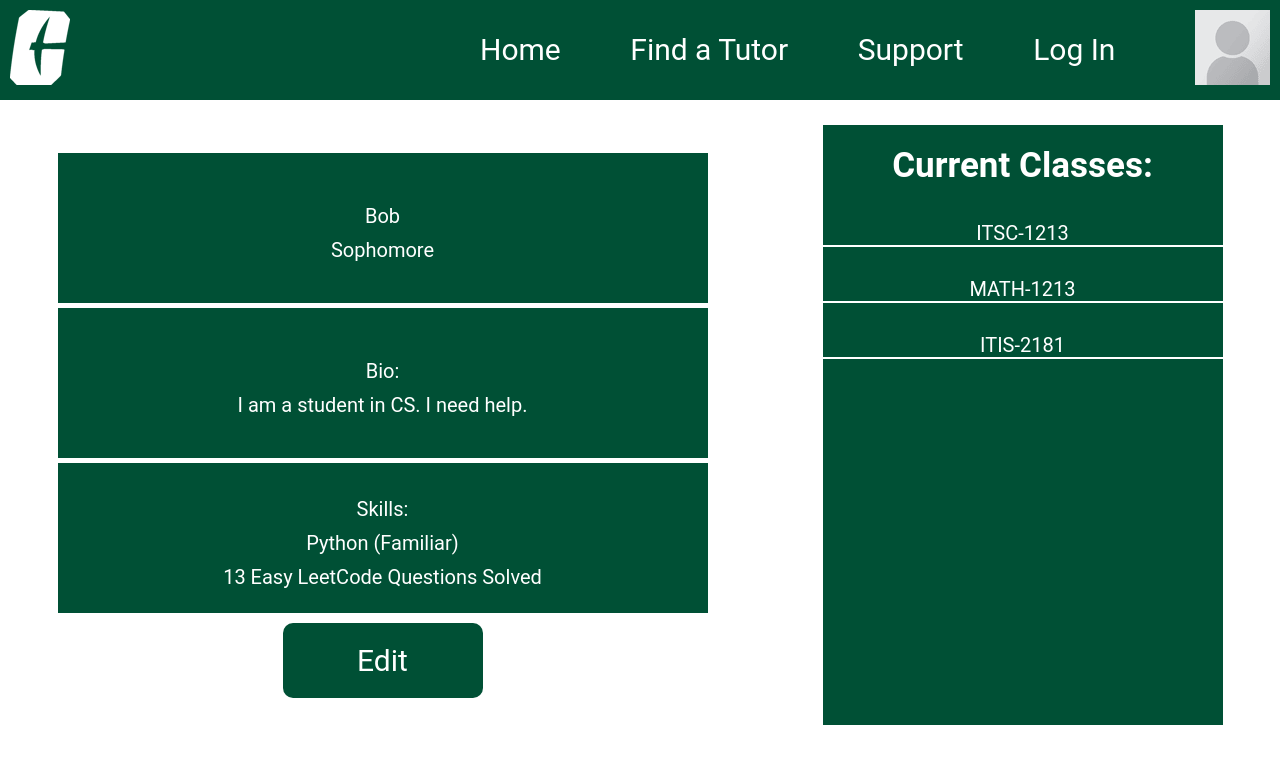
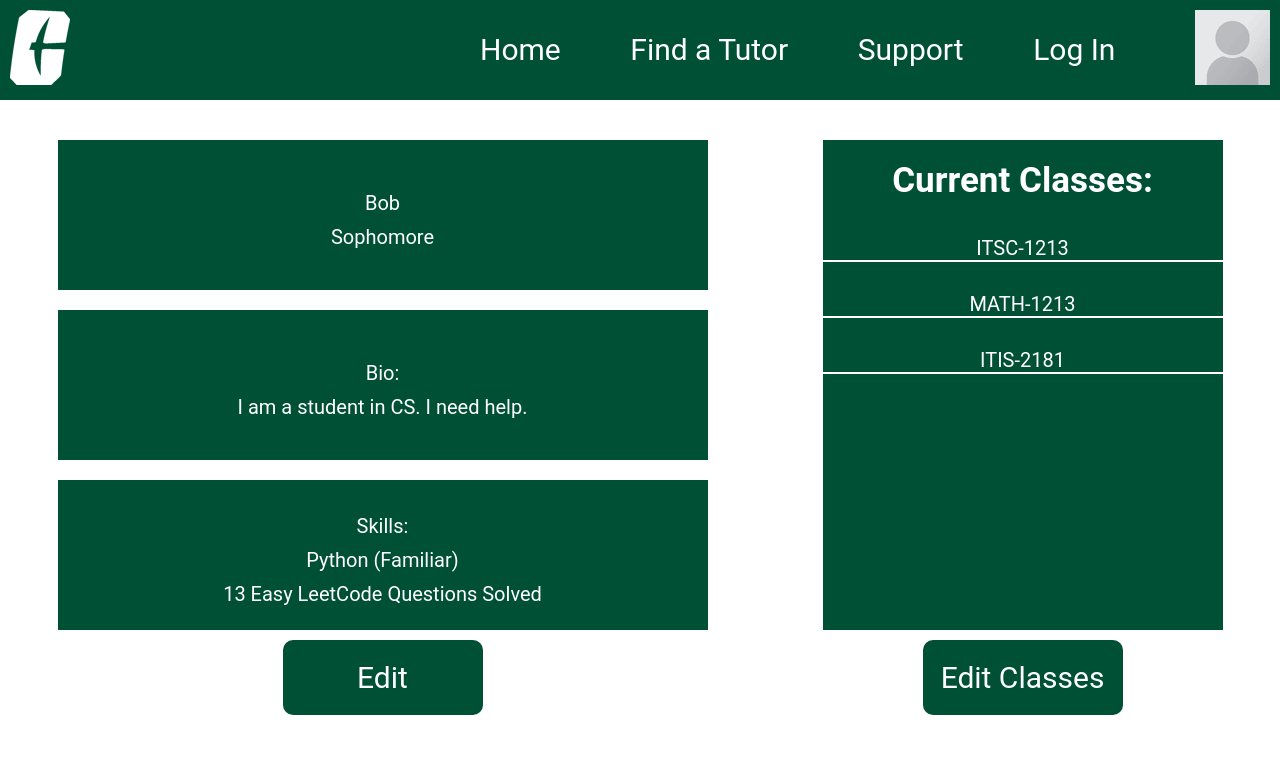
Before and after one commit to CaileanMM/Group2Project, a Django app: page /profile/ in a window 1280 px wide. Shown: the top 764 px of the page. Run offline with Django 5.2, Linux system fonts and the light colour scheme.

Commit message:
Added edit-classes.html with button on profile page

```diff
--- /dev/null
+++ b/UNCCtutor/UNCCtutor/base/templates/base/edit-classes.html
@@ -0,0 +1,6 @@
+{% extends 'main.html' %}
+{% block content %}
+
+
+
+{% endblock %}
--- a/UNCCtutor/UNCCtutor/base/templates/base/profile.html
+++ b/UNCCtutor/UNCCtutor/base/templates/base/profile.html
@@ -28,6 +28,9 @@
             <div class="user-classes">MATH-1213</div>
             <div class="user-classes">ITIS-2181</div>
         </div>
+        <div class="edit-button-container">
+            <a href="{% url 'edit-classes' %}" class="edit-button">Edit Classes</a>
+        </div>
     </div>
 </div>
 {% endblock %}
--- a/UNCCtutor/UNCCtutor/base/urls.py
+++ b/UNCCtutor/UNCCtutor/base/urls.py
@@ -29,5 +29,6 @@ urlpatterns = [
     path('register/', views.RegisterPage, name='register'),
     path('profile/', views.userProfile, name='user-profile'),
     path('edit-profile/', views.editProfile, name='edit-profile'),
+    path('edit-classes/', views.editClasses, name='edit-classes'),
     path('tutor-finder/', views.tutorFinder, name='tutor-finder'),
 ]
--- a/UNCCtutor/UNCCtutor/base/views.py
+++ b/UNCCtutor/UNCCtutor/base/views.py
@@ -49,6 +49,10 @@ def editProfile(request):
     context = {}
     return render(request, 'base/edit-profile.html', context)
 
+def editClasses(request):
+    context = {}
+    return render(request, 'base/edit-classes.html', context)
+
 
 def tutorFinder(request):
     context = {}
--- a/UNCCtutor/UNCCtutor/static/style.css
+++ b/UNCCtutor/UNCCtutor/static/style.css
@@ -80,7 +80,7 @@
     width: 650px;
     height: 150px;
     font: 20px "roboto", sans-serif;
-    margin-top: 5px;
+    margin-top: 20px;
     color: white;
     border: 2px white;
     background: #005035;
@@ -90,7 +90,7 @@
 }
 
 .info-container#classes{
-    height: 600px;
+    height: 490px;
     width: 400px;
     justify-content: normal;
 }
```
